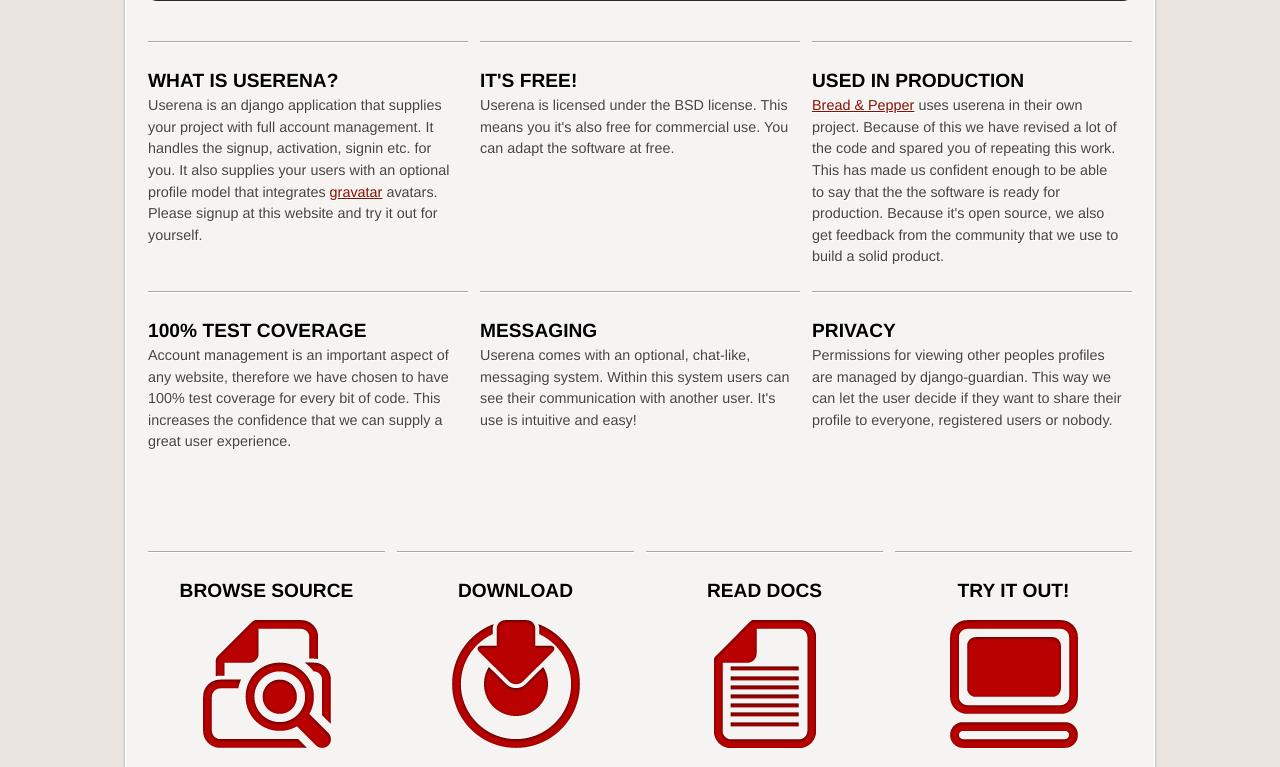
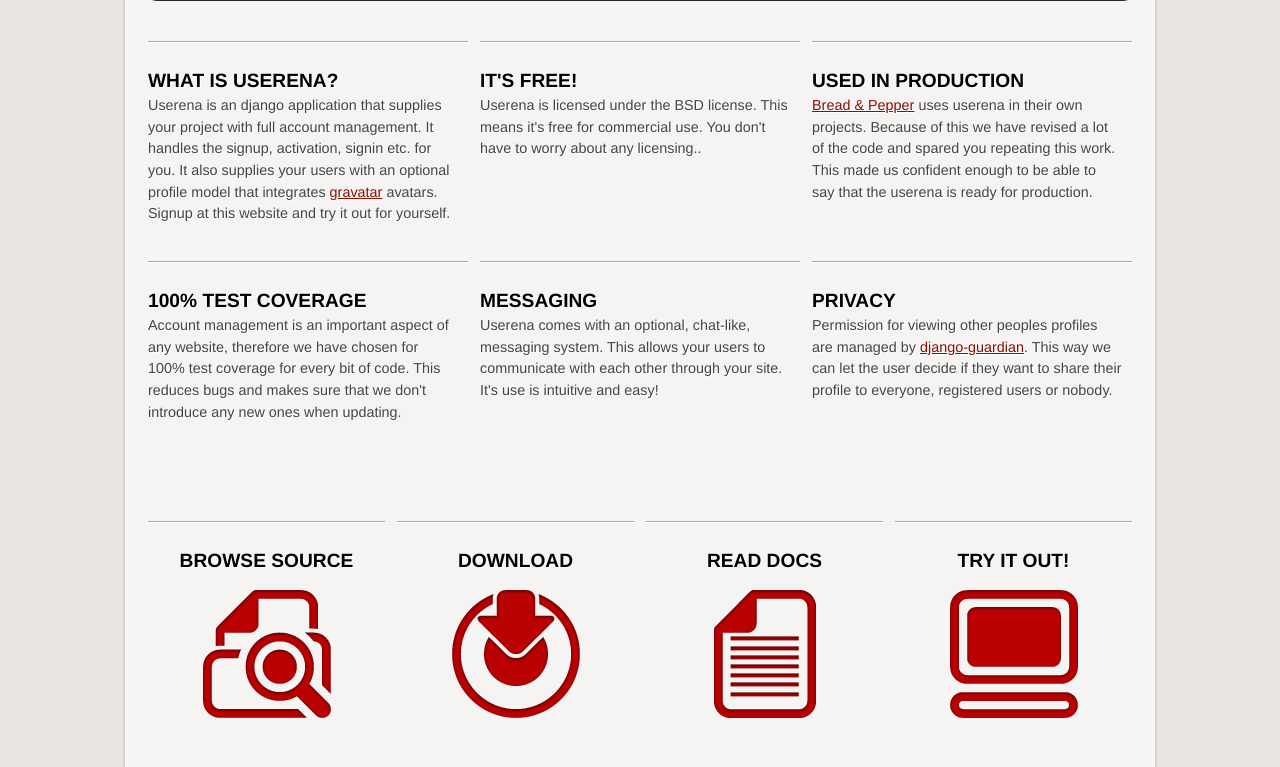
Before and after one commit to bread-and-pepper/django-userena, a Django app: template demo_project/templates/static/promo.html in a window 1280 px wide. Shown: the part 551-1318 px from the top of the page. Run offline with Django 3.2, Linux system fonts and the light colour scheme; the template is opened without the code that fills it, so the values that code supplies are empty; parts of the project's set-up code (start-up, migrations or seed data) failed here and were passed over; some libraries are stand-ins or nearby versions; some web fonts are replaced.

Commit message:
Styled the messages a bit..

```diff
--- a/demo_project/media/css/master.css
+++ b/demo_project/media/css/master.css
@@ -805,6 +805,28 @@ ul.messages li{
 	text-decoration: none;
 }
 
+#messages li.send {
+  background-color: #fff;
+}
+
+#messages li.received {
+  background-color: #efefef;
+}
+
+ul#message p.date {
+  font-size: 80%;
+}
+
+.avatar {
+  width: 80px;
+  border: 1px solid #333;
+  float: right;
+  margin: 10px;
+}
+
+.avatar.received {
+  float: left;
+}
 
 /*	account list
 ................................... */
--- a/demo_project/templates/base.html
+++ b/demo_project/templates/base.html
@@ -65,7 +65,7 @@
         {% endif %}
 
       </div><!-- /header-->
-      <a href="http://github.com/bread-and-pepper/django-userena/fork" id="fork">{% trans 'Fork me hard' %}</a>
+      <a href="https://github.com/bread-and-pepper/django-userena/" id="fork">{% trans 'Fork me hard' %}</a>
       {% block content_title %}{% endblock %}
       <div id="content-container">
         {% block content %}{% endblock %}
--- a/demo_project/templates/static/promo.html
+++ b/demo_project/templates/static/promo.html
@@ -19,7 +19,7 @@
   Userena is an django application that supplies your project with full
   account management. It handles the signup, activation, signin etc. for you.
   It also supplies your users with an optional profile model that integrates
-  <a href="http://www.gravatar.com">gravatar</a> avatars. Please signup at
+  <a href="http://www.gravatar.com">gravatar</a> avatars. Signup at
   this website and try it out for yourself.
 
   </p>
@@ -27,8 +27,8 @@
   <li><h3>It's free!</h3>
   <p>
 
-  Userena is licensed under the BSD license. This means you it's also free for
-  commercial use. You can adapt the software at free.
+  Userena is licensed under the BSD license. This means it's free for
+  commercial use. You don't have to worry about any licensing..
 
   </p>
   <li>
@@ -36,27 +36,26 @@
   <p>
 
   <a href="http://www.breadandpepper.com">Bread & Pepper</a> uses userena in
-  their own project. Because of this we have revised a lot of the code and
-  spared you of repeating this work. This has made us confident enough to be
-  able to say that the the software is ready for production. Because it's open
-  source, we also get feedback from the community that we use to build a solid
-  product.
+  their own projects. Because of this we have revised a lot of the code and
+  spared you repeating this work. This made us confident enough to be
+  able to say that the userena is ready for production.
 
   </p></li>
   <li><h3>100% test coverage</h3>
   <p>
 
-  Account management is an important aspect of any website, therefore we
-  have chosen to have 100% test coverage for every bit of code. This
-  increases the confidence that we can supply a great user experience.
+  Account management is an important aspect of any website, therefore we have
+  chosen for 100% test coverage for every bit of code. This reduces bugs and
+  makes sure that we don't introduce any new ones when updating.
 
   </p>
   </li>
   <li><h3>Messaging</h3>
   <p>
 
-  Userena comes with an optional, chat-like, messaging system. Within this system
-  users can see their communication with another user. It's use is intuitive and easy!
+  Userena comes with an optional, chat-like, messaging system. This allows your
+  users to communicate with each other through your site. It's use is intuitive
+  and easy!
 
   </p>
 
@@ -66,9 +65,10 @@
 
   <p>
 
-    Permissions for viewing other peoples profiles are managed by
-    django-guardian. This way we can let the user decide if they want to share
-    their profile to everyone, registered users or nobody.
+  Permission for viewing other peoples profiles are managed by
+  <a href="https://github.com/lukaszb/django-guardian">django-guardian</a>.
+    This way we can let the user decide if they want to share their profile to
+    everyone, registered users or nobody.
 
   </p>
   </li>
@@ -78,10 +78,10 @@
   <a href="http://github.com/bread-and-pepper/django-userena" id="browse">Browse</a>
   </li>
   <li><h3>Download</h3>
-  <a href="http://github.com/downloads/bread-and-pepper/django-userena/django-userena-0.1-alpha.tar.gz" id="download">Download</a>
+  <a href="https://github.com/bread-and-pepper/django-userena/downloads" id="download">Download</a>
   </li>
   <li><h3>Read docs</h3>
-  <a href="http://packages.python.org/django-userena/" id="docs">Documentation</a>
+  <a href="http://docs.django-userena.org/" id="docs">Documentation</a>
   </li>
   <li><h3>Try it out!</h3>
   <a href="{% url userena_signup %}" id="demo">Try it out!</a>
--- a/demo_project/templates/umessages/message_list.html
+++ b/demo_project/templates/umessages/message_list.html
@@ -11,9 +11,11 @@
   {% for message in message_list %}
   <li>
   {% if message.from_user == user %}
+  <img src="{{ message.to_user.profile.get_mugshot_url }}" class="avatar" />
   <a href="{% url userena_umessages_detail message.to_user.username %}">{{ message.to_user }}</a>
   {% get_unread_message_count_between user and message.to_user as unread_between_count %}
   {% else %}
+  <img src="{{ message.from_user.profile.get_mugshot_url }}" class="avatar" />
   <a href="{% url userena_umessages_detail message.from_user.username %}">{{ message.from_user }}</a>
   {% get_unread_message_count_between user and message.from_user as unread_between_count %}
   {% endif %}
```
Also changed, not shown: demo_project/templates/umessages/message_detail.html (+4 -3 lines), 1 other file.
